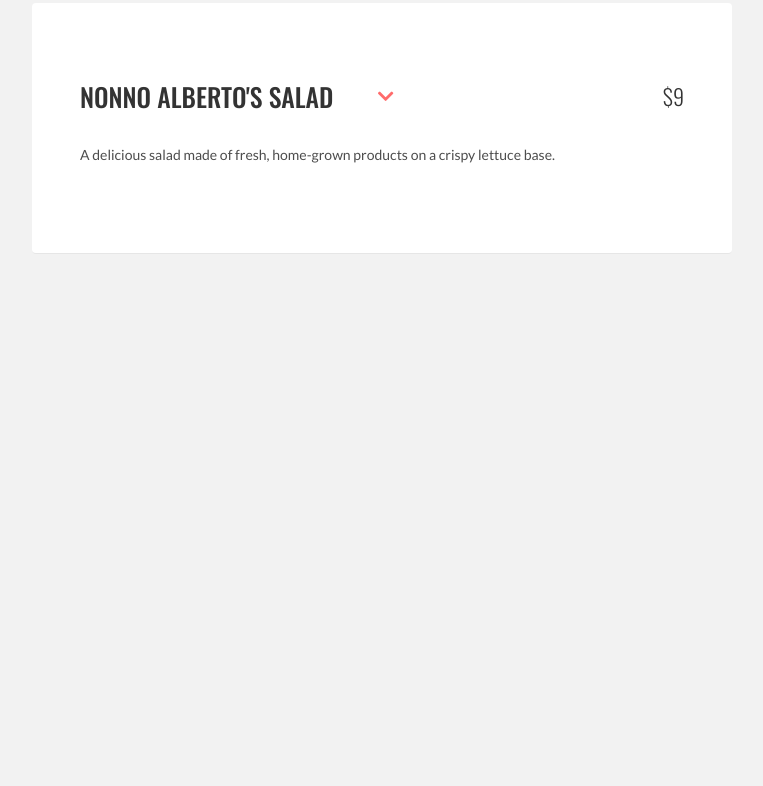
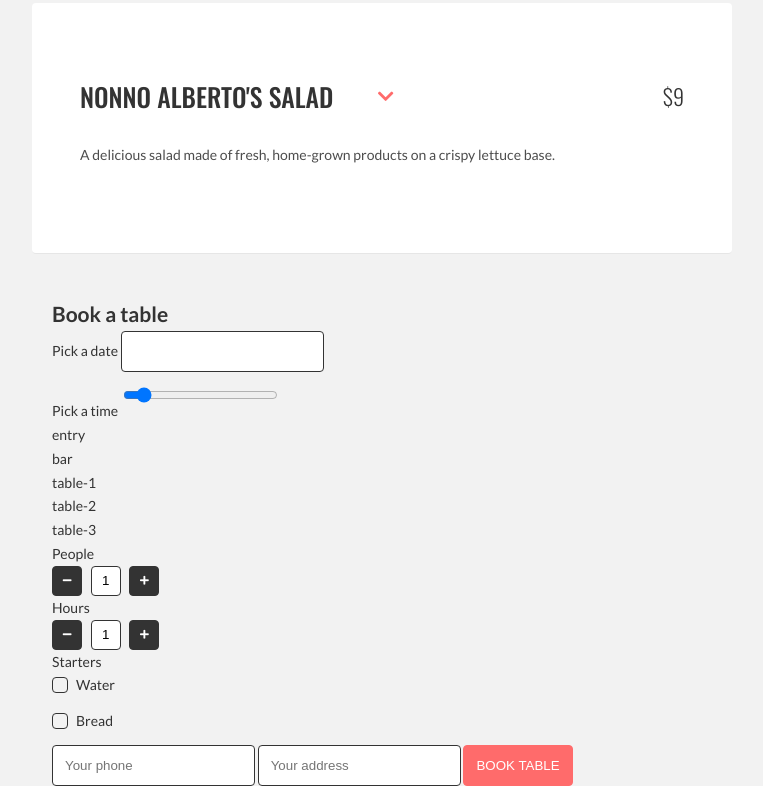
Before and after one commit to Blackbirdev/project-pizzeria, a website with bundled scripts: page src/index.html in a window 1280 px wide. Shown: the part 1178-1964 px from the top of the page, without its empty margins (258-1021 px from the left). Before the commit the page ends 1474 px from the top, so only its background shows below. Built offline with nearby package versions, Linux system fonts and the light colour scheme; data requests are answered from the project's data file.

Commit message:
Create booking.js file to show on subpage booking restaurant map form

```diff
--- a/src/js/app.js
+++ b/src/js/app.js
@@ -1,8 +1,61 @@
-import { settings, select } from './settings.js';
+import { settings, select, classNames } from './settings.js';
 import Product from './components/Product.js';
 import Cart from './components/Cart.js';
+import Booking from './components/Booking.js';
 
 const app = {
+  initPages: function () {
+    const thisApp = this;
+
+    thisApp.pages = document.querySelector(select.containerOf.pages).children;
+
+    thisApp.navLinks = document.querySelectorAll(select.nav.links);
+
+    const idFromHash = window.location.hash.replace('#/', '');
+
+    let pageMatchingHash = thisApp.pages[0].id;
+
+    for (let page of thisApp.pages) {
+      if (page.id == idFromHash) {
+        pageMatchingHash = page.id;
+        break;
+      }
+    }
+
+    thisApp.activatePage(pageMatchingHash);
+
+    for (let link of thisApp.navLinks) {
+      link.addEventListener('click', function (event) {
+        const clickedElement = this;
+        event.preventDefault();
+
+        /* get page id from href attribute */
+        const id = clickedElement.getAttribute('href').replace('#', '');
+
+        /* run thisApp.activatePage with that id */
+        thisApp.activatePage(id);
+
+        /* change URL hash */
+        window.location.hash = '#/' + id;
+      });
+    }
+  },
+  activatePage: function (pageId) {
+    const thisApp = this;
+
+    /* add class "active" to matching page, remove from non-matching */
+    for (let page of thisApp.pages) {
+      page.classList.toggle(classNames.pages.active, page.id == pageId);
+    }
+    /* add class "active" to matching links, remove from non-matching */
+    for (let link of thisApp.navLinks) {
+      link.classList.toggle(
+        classNames.nav.active,
+        link.getAttribute('href') == '#' + pageId
+      );
+    }
+  },
+
   initMenu: function () {
     const thisApp = this;
     // //console.log('thisApp.data:', thisApp.data);
@@ -41,6 +94,12 @@ const app = {
       app.cart.add(event.detail.product);
     });
   },
+  initBooking: function () {
+    const thisApp = this;
+
+    const bookingElem = document.querySelector(select.containerOf.booking);
+    thisApp.booking = new Booking(bookingElem);
+  },
   init: function () {
     const thisApp = this;
     // //console.log('*** App starting ***');
@@ -48,8 +107,10 @@ const app = {
     // //console.log('classNames:', classNames);
     // //console.log('settings:', settings);
     // //console.log('templates:', templates);
+    thisApp.initPages();
     thisApp.initData();
     thisApp.initCart();
+    thisApp.initBooking();
   },
 };
 app.init();
--- /dev/null
+++ b/src/js/components/Booking.js
@@ -0,0 +1,54 @@
+import { select, templates } from '../settings.js';
+import AmountWidget from './AmountWidget.js';
+
+class Booking {
+  constructor(element) {
+    const thisBooking = this;
+    thisBooking.render(element);
+    thisBooking.initWidgets();
+  }
+  render(element) {
+    const thisBooking = this;
+    const generatedHTML = templates.bookingWidget();
+
+    thisBooking.dom = {};
+    thisBooking.dom.wrapper = element;
+    thisBooking.dom.wrapper.innerHTML = generatedHTML;
+    thisBooking.dom.peopleAmount = document.querySelector(select.booking.peopleAmount);
+    thisBooking.dom.hoursAmount = document.querySelector(select.booking.hoursAmount);
+  }
+  initWidgets() {
+    const thisBooking = this;
+
+    thisBooking.peopleAmountWidget = new AmountWidget(thisBooking.dom.peopleAmount);
+    thisBooking.hoursAmountWidget = new AmountWidget(thisBooking.dom.hoursAmount);
+
+    thisBooking.dom.peopleAmount.addEventListener('click', function () {
+      console.log('peopleAmount widget clicked!');
+    });
+    thisBooking.dom.hoursAmount.addEventListener('click', function () {
+      console.log('hoursAmount widget clicked!');
+    });
+  }
+
+
+
+
+
+
+
+}
+
+
+
+
+
+
+
+
+
+
+
+
+
+export default Booking;
--- a/src/js/components/Cart.js
+++ b/src/js/components/Cart.js
@@ -66,7 +66,7 @@ class Cart {
     for (let product of thisCart.products) {
       thisCart.subtotalPrice += product.price;
       thisCart.totalNumber += product.amount;
-      console.log('thisCart.products:', product.price);
+      console.log('thisCart.product:', product.price);
     }
     if (thisCart.totalNumber != 0) {
       thisCart.totalPrice = thisCart.subtotalPrice + thisCart.deliveryFee;
--- a/src/js/components/CartProduct.js
+++ b/src/js/components/CartProduct.js
@@ -17,6 +17,19 @@ class CartProduct {
     thisCartProduct.initActions();
 
     //console.log('thisCartProduct:', thisCartProduct);
+  }
+  getData() {
+    const thisCartProduct = this;
+
+    const productData = {
+      id: thisCartProduct.id,
+      amount: thisCartProduct.amount,
+      price: thisCartProduct.price,
+      priceSingle: thisCartProduct.priceSingle,
+      name: thisCartProduct.name,
+      params: thisCartProduct.params
+    };
+    return productData;
   }
   getElements(element) {
     const thisCartProduct = this;
@@ -62,19 +75,6 @@ class CartProduct {
       thisCartProduct.remove();
     });
   }
-  getData() {
-    const thisCartProduct = this;
-
-    const productData = {
-      id: thisCartProduct.id,
-      amount: thisCartProduct.amount,
-      price: thisCartProduct.price,
-      priceSingle: thisCartProduct.priceSingle,
-      name: thisCartProduct.name,
-      params: thisCartProduct.params
-    };
-    return productData;
-  }
 }
 
 export default CartProduct;
--- a/src/js/settings.js
+++ b/src/js/settings.js
@@ -29,6 +29,7 @@ export const select = {
       input: 'input.amount', // CODE CHANGED
       linkDecrease: 'a[href="#less"]',
       linkIncrease: 'a[href="#more"]',
+    },
     datePicker: {
       wrapper: '.date-picker',
       input: `input[name="date"]`,
@@ -46,7 +47,6 @@ export const select = {
   },
   nav: {
     links: '.main-nav a',
-    },
   },
   // CODE ADDED START
   cart: {
--- a/src/sass/partials/_cart.scss
+++ b/src/sass/partials/_cart.scss
@@ -116,7 +116,8 @@
     border-top: 1px solid lighten($color-dark, 70%);
     padding: $base-size 0 0 0;
 
-    input, button {
+    input,
+    button {
       width: 100%;
       margin-bottom: ($base-size * 0.5);
     }
--- a/src/sass/partials/_global.scss
+++ b/src/sass/partials/_global.scss
@@ -1,4 +1,6 @@
-*, *::before, *::after {
+*,
+*::before,
+*::after {
   box-sizing: border-box;
 }
 
--- a/src/sass/partials/_header.scss
+++ b/src/sass/partials/_header.scss
@@ -46,7 +46,9 @@
     text-decoration: none;
     margin-right: ($base-size * 2);
     text-align: center;
-    padding: $base-size ($base-size * 2);
+    padding: $base-size (
+      $base-size * 2
+    );
   background: darken($color-dark, 5%);
   border-top-left-radius: $radius;
   border-top-right-radius: $radius;
```
Also changed, not shown: src/sass/partials/_elements.scss (+4 -3 lines), dist/css/style.css, dist/db/app.json, dist/js/app.js, dist/js/components/Booking.js (added), dist/js/components/Cart.js, dist/js/components/CartProduct.js, dist/js/settings.js, 1 other file. Lines whose indentation alone changed are shown as unchanged.
